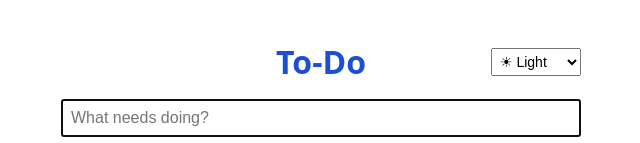
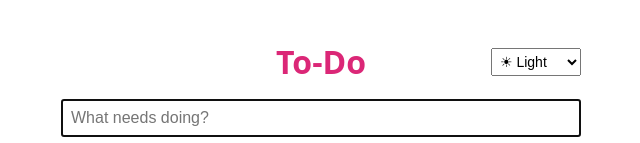
Before and after one commit to rongronghuang-81/todo, a plain HTML site: page index.html in a window 1280 px wide. Shown: the top 143 px of the page, without its empty margins (319-959 px from the left). Drawn offline with Linux system fonts and the light colour scheme.

Commit message:
Change the heading color from blue to pink
Co-Authored-By: Claude Sonnet 5.5 <noreply@anthropic.com>

```diff
--- a/index.html
+++ b/index.html
@@ -9,13 +9,13 @@
     color-scheme: light;
     --bg: #ffffff; --fg: #111111; --muted: #666666; --border: #dddddd;
     --badge-bg: #e8eefc; --badge-fg: #223344; --overdue: #c0392b; --done: #888888;
-    --heading: #1d4ed8;
+    --heading: #db2777;
   }
   :root[data-theme="dark"] {
     color-scheme: dark;
     --bg: #1b1d21; --fg: #e8e8e8; --muted: #a0a4ab; --border: #3a3d44;
     --badge-bg: #2d3a5c; --badge-fg: #dbe4ff; --overdue: #ff7b6b; --done: #7d818a;
-    --heading: #60a5fa;
+    --heading: #f472b6;
   }
   body { font-family: system-ui, sans-serif; max-width: 520px; margin: 40px auto; padding: 0 16px;
          background: var(--bg); color: var(--fg); }
```
